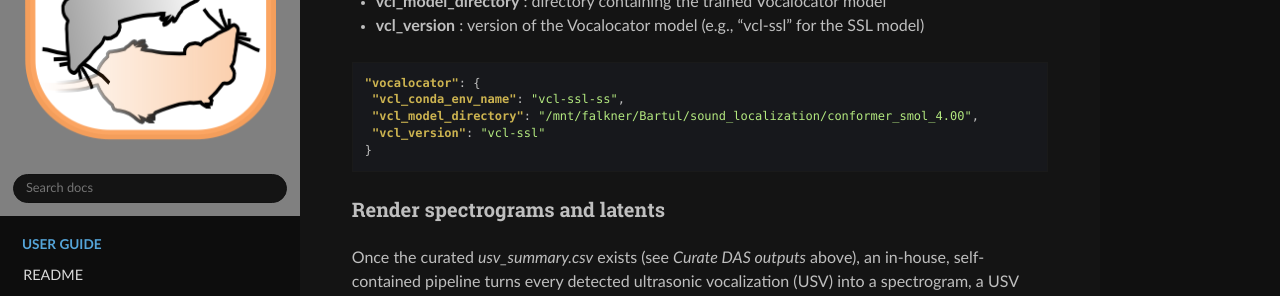
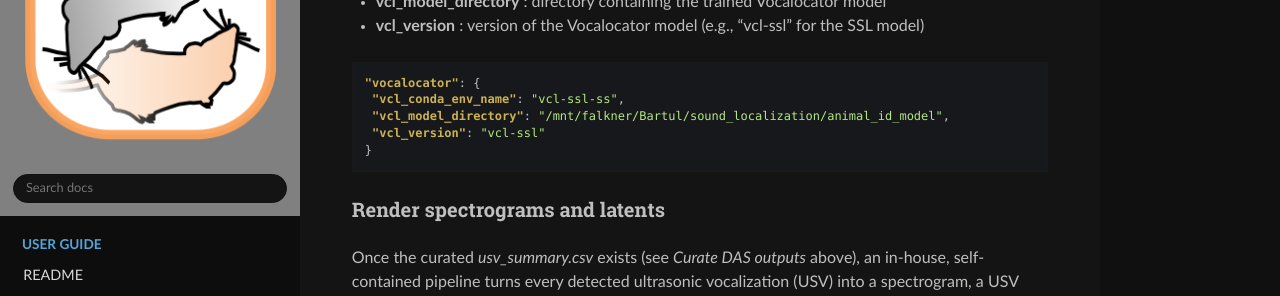
Before and after one commit to bartulem/usv-playpen, a Sphinx documentation site: the page built from docs/Process.rst, in a window 1280 px wide and 900 px high, scrolled down 35426 px. Shown: the part 151-447 px from the top of the window. Built offline with Sphinx 7.4.7 and the Read the Docs theme 3.1.0, drawn with Linux system fonts in a browser that asks for light colours.

Commit message:
chore(vcl): default vcl_model_directory to animal_id_model
Update the shipped vcl_model_directory from conformer_smol_4.00 to animal_id_model, and keep its documented snippet (docs/Process.rst) and the step-three cluster template in sync, so the default, the docs, and the template all name the same model.

Co-Authored-By: Claude Opus 4.8 <noreply@anthropic.com>
Claude-Session: https://claude.ai/code/session_01VLxJYCCV5A3AsadgKSf5Fr

```diff
--- a/docs/Process.rst
+++ b/docs/Process.rst
@@ -1181,7 +1181,7 @@ The */usv-playpen/_parameter_settings/processing_settings.json* file contains a
 
    "vocalocator": {
     "vcl_conda_env_name": "vcl-ssl-ss",
-    "vcl_model_directory": "/mnt/falkner/Bartul/sound_localization/conformer_smol_4.00",
+    "vcl_model_directory": "/mnt/falkner/Bartul/sound_localization/animal_id_model",
     "vcl_version": "vcl-ssl"
    }
 
```
Also changed, not shown: 2 other files.
